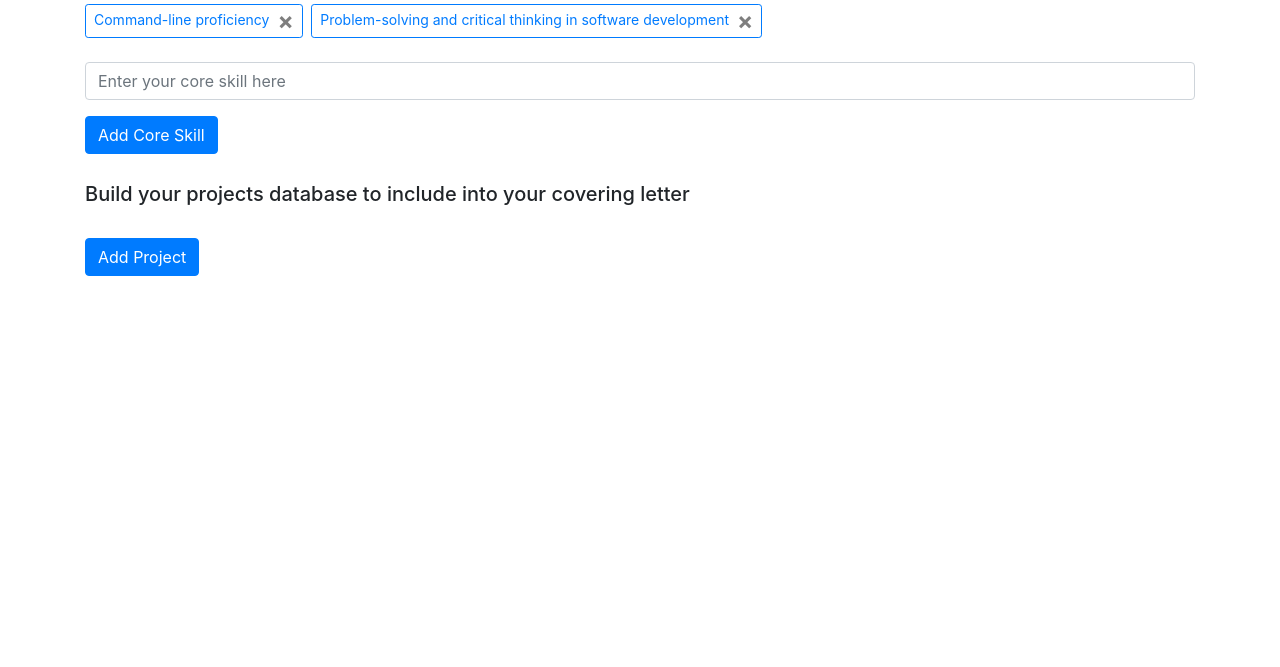
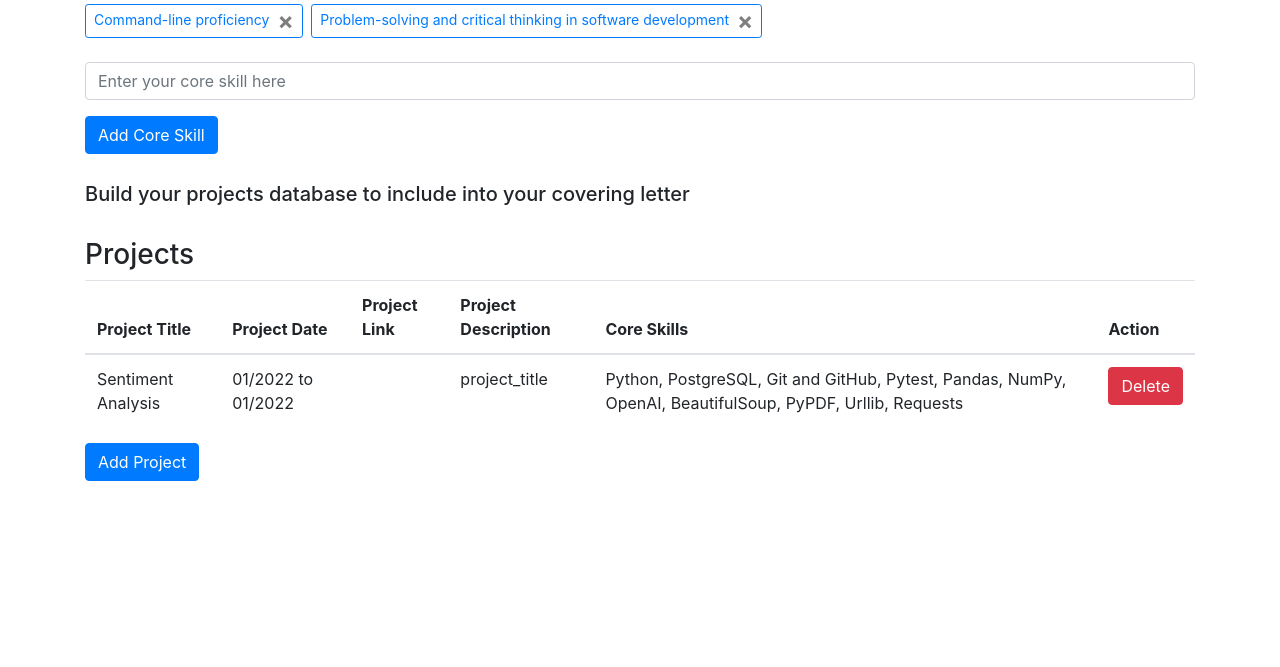
Before and after one commit to toppy007/covered-flask-python-app, a Flask app: page /profile in a window 1280 px wide. Shown: the part 989-1656 px from the top of the page. Before the commit the page ends 1265 px from the top, so only its background shows below. Run offline with Flask 3, Linux system fonts and the light colour scheme; a user stored in the database is signed in; some libraries are stand-ins or nearby versions.

Commit message:
added table displaying projects and delete button

```diff
--- a/website/models.py
+++ b/website/models.py
@@ -38,3 +38,4 @@ class User(db.Model, UserMixin):
     notes = db.relationship('Note', backref='user', lazy=True)
     skills = db.relationship('Skill', backref='user', lazy=True)
     api_keys = db.relationship('OpenAiApiKey', backref='user', lazy=True)
+    projects = db.relationship('Project', backref='user', lazy=True)
--- a/website/templates/base.html
+++ b/website/templates/base.html
@@ -113,6 +113,15 @@
             });
           }
 
+          function deleteProject(projectId) {
+            fetch("/delete-project", {
+              method: "POST",
+              body: JSON.stringify({ projectId: projectId }),
+            }).then((_res) => {
+              window.location.href = "/profile";
+            });
+          }
+
           window.addEventListener('beforeunload', function() {
             localStorage.setItem('scrollPosition', window.scrollY);
           });
--- a/website/templates/profile.html
+++ b/website/templates/profile.html
@@ -72,6 +72,37 @@
   <br />
   <h5 align="left">Build your projects database to include into your covering letter</h5>
   <br />
+
+  <h3>Projects</h3>
+  <table class="table">
+    <thead>
+      <tr>
+        <th>Project Title</th>
+        <th>Project Date</th>
+        <th>Project Link</th>
+        <th>Project Description</th>
+        <th>Core Skills</th>
+        <th>Action</th>
+      </tr>
+    </thead>
+    <tbody>
+      {% for project in user.projects %}
+      <tr>
+        <td>{{ project.project_title }}</td>
+        <td>{{ project.project_date }}</td>
+        <td>{{ project.project_link }}</td>
+        <td>{{ project.project_description }}</td>
+        <td>{{ project.project_core_skill }}</td>
+        <td>
+          <button type="button" class="btn btn-danger" onClick="deleteProject({{ project.id }})">
+            Delete
+          </button>
+        </td>
+      </tr>
+      {% endfor %}
+    </tbody>
+  </table>
+
   <button id="toggleFormBtn" class="btn btn-primary mb-3">Add Project</button>
 
   <div class="container mt-1">
--- a/website/views.py
+++ b/website/views.py
@@ -49,6 +49,27 @@ def profile():
                 db.session.add(new_api_key)
                 db.session.commit()
                 flash('Api Key Added!', category='success')
+
+        elif 'project_title' in request.form:
+            project_title = request.form['project_title']
+            project_date = f"{request.form['project_date_from_month']}/{request.form['project_date_from_year']} to {request.form['project_date_to_month']}/{request.form['project_date_to_year']}"
+            project_link = request.form['project_link']
+            project_description = request.form['project_description']
+            project_core_skill = request.form['project_core_skill']
+
+            new_project = Project(
+                project_title=project_title,
+                project_date=project_date,
+                project_link=project_link,
+                project_description=project_description,
+                project_core_skill=project_core_skill,
+                user_id=current_user.id
+            )
+
+            db.session.add(new_project)
+            db.session.commit()
+
+            flash('Project added!', category='success')
 
     return render_template("profile.html", user=current_user)
 
@@ -142,3 +163,15 @@ def delete_api_key():
             db.session.commit()
 
     return jsonify({})
+
+@views.route('/delete-project', methods=['POST'])
+def delete_project():
+    project = json.loads(request.data)
+    projectId = project['projectId']
+    project = Project.query.get(projectId)
+    if project:
+        if project.user_id == current_user.id:
+            db.session.delete(project)
+            db.session.commit()
+
+    return jsonify({})
```
Also changed, not shown: instance/database.db.
